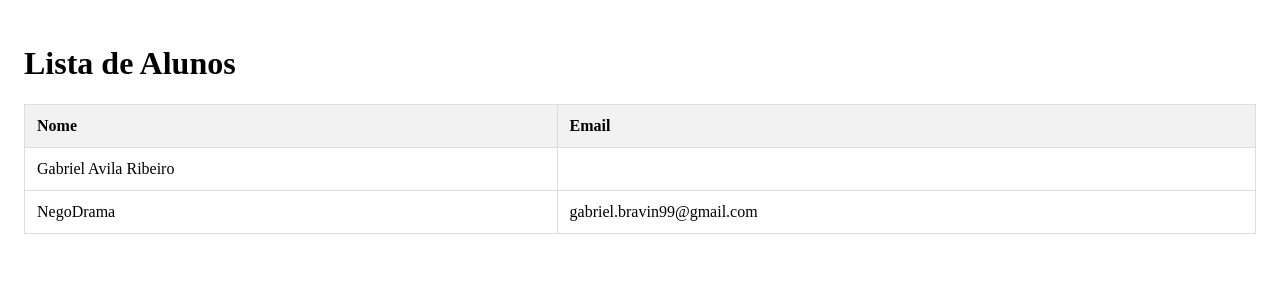
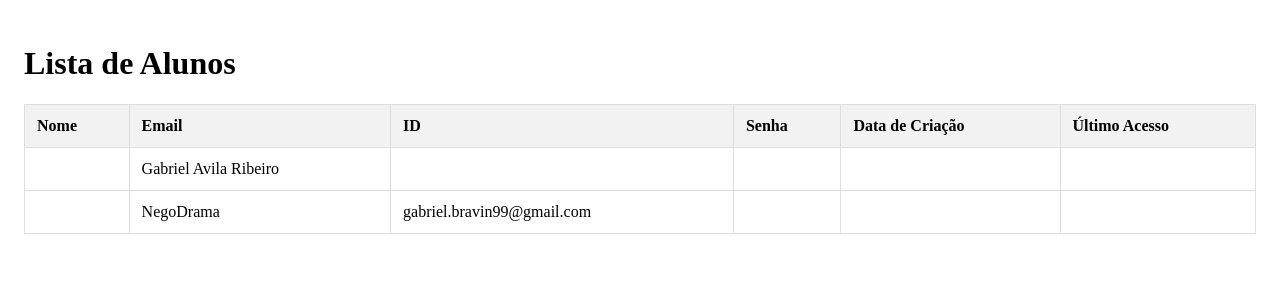
Before and after one commit to kaiohenrique5340-boop/Gestao-de-Escolinha, a PHP site: page /paginaListarAlunos.php in a window 1280 px wide. Shown: the top 300 px of the page. Run offline with PHP 8.4, Linux system fonts and the light colour scheme; data comes from the database, SQL or seed files in the repository; data that the repository does not hold is empty.

Commit message:
adicionar colunas de ID, Senha, Data de Criação e Último Acesso na lista de alunos

```diff
--- a/paginaListarAlunos.php
+++ b/paginaListarAlunos.php
@@ -49,14 +49,22 @@ try {
             <tr>
                 <th>Nome</th>
                 <th>Email</th>
+                <th>ID</th>
+                <th>Senha</th>
+                <th>Data de Criação</th>
+                <th>Último Acesso</th>
             </tr>
         </thead>
         <tbody>
             <?php if (count($alunos) > 0): ?>
                 <?php foreach ($alunos as $aluno): ?>
                     <tr>
+                        <td><?php echo htmlspecialchars($aluno['id']); ?></td>
                         <td><?php echo htmlspecialchars($aluno['nome']); ?></td>
                         <td><?php echo htmlspecialchars($aluno['email']); ?></td>
+                        <td><?php echo htmlspecialchars($aluno['senha']); ?></td>
+                        <td><?php echo htmlspecialchars($aluno['datadata_criacao']); ?></td>
+                        <td><?php echo htmlspecialchars($aluno['data_ultimo_acesso']); ?></td>
                     </tr>
                 <?php endforeach; ?>
             <?php else: ?>
```
